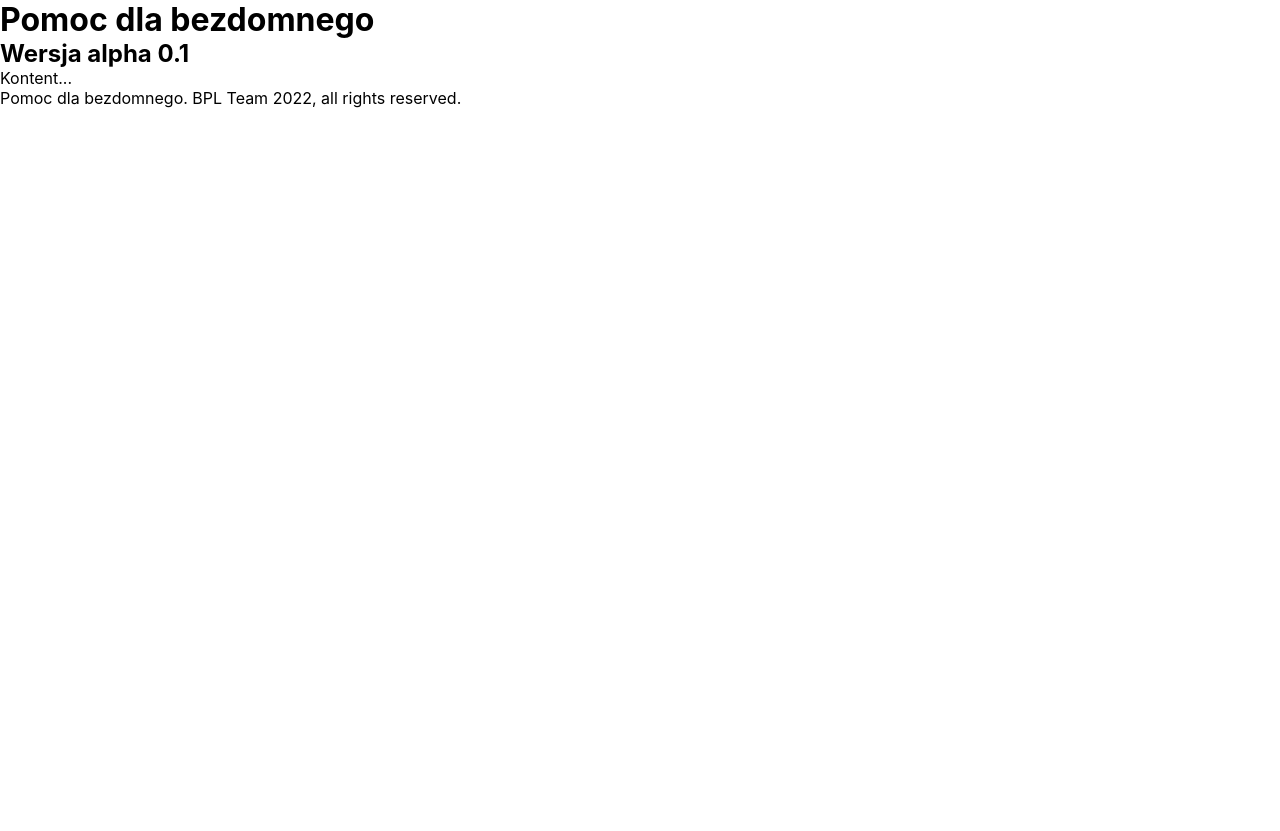
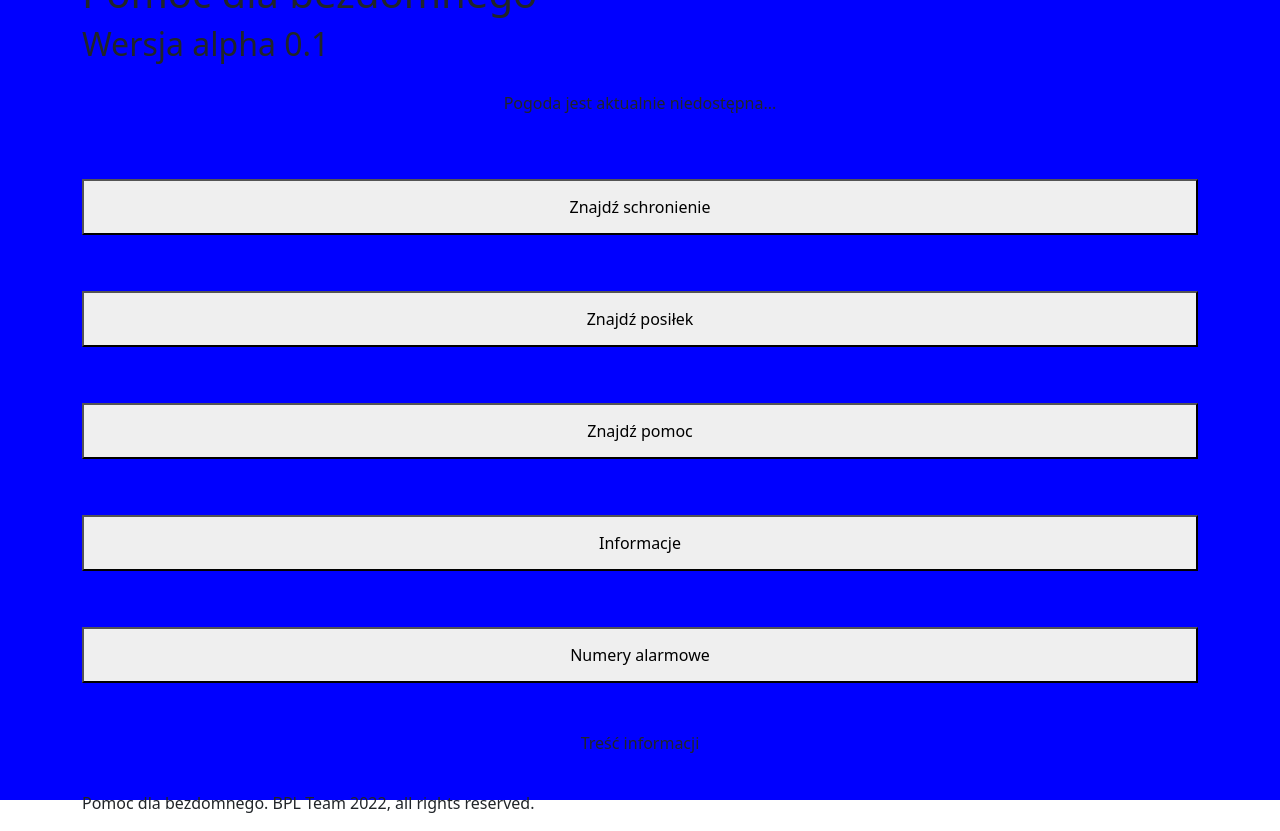
Before and after one commit to FunkyJimm/pomoc-kiosk, a React (Create React App) app: page / in a window 1280 px wide. Before the commit the page ends 800 px from the top, so only its background shows below. Built offline with nearby package versions, Linux system fonts and the light colour scheme; no server answers.

Commit message:
added main-menu and contacts components, added openweather api communication

```diff
--- a/package.json
+++ b/package.json
@@ -7,6 +7,7 @@
     "@testing-library/react": "^12.1.2",
     "@testing-library/user-event": "^13.5.0",
     "bootstrap": "^5.1.3",
+    "node-sass": "^7.0.1",
     "react": "^17.0.2",
     "react-bootstrap": "^2.1.1",
     "react-dom": "^17.0.2",
--- a/public/index.html
+++ b/public/index.html
@@ -1,5 +1,5 @@
 <!DOCTYPE html>
-<html lang="en">
+<html lang="pl">
   <head>
     <meta charset="utf-8" />
     <link rel="icon" href="%PUBLIC_URL%/favicon.ico" />
@@ -24,7 +24,7 @@
       work correctly both with client-side routing and a non-root public URL.
       Learn how to configure a non-root public URL by running `npm run build`.
     -->
-    <title>React App</title>
+    <title>Pomoc dla bezdomnego</title>
   </head>
   <body>
     <noscript>You need to enable JavaScript to run this app.</noscript>
--- a/src/App.css
+++ /dev/null
@@ -1,4 +0,0 @@
-* {
-  margin: 0;
-  padding: 0;
-}
--- a/src/App.js
+++ b/src/App.js
@@ -1,11 +1,13 @@
-import './App.css';
+import './App.scss';
 
 import MainMenu from './components/main-menu/main-menu';
+import Contacts from './components/contacts/contacts';
 
 function App() {
   return (
     <div className="App">
       <MainMenu />
+      {/* <Contacts /> */}
     </div>
   );
 }
--- /dev/null
+++ b/src/App.scss
@@ -0,0 +1,6 @@
+@import "~bootstrap/scss/bootstrap";
+
+* {
+  margin: 0;
+  padding: 0;
+}
--- /dev/null
+++ b/src/components/contacts/contacts.jsx
@@ -0,0 +1,65 @@
+import { Container, Row, Table } from "react-bootstrap";
+
+const Contacts = () => {
+  return (
+    <div className="contacts__container">
+      <Container>
+        <Row>
+          <h1>Zadzwoń po pomoc</h1>
+        </Row>
+        <Row>
+          <p>W tym miejscu możesz zadzwonić pod jeden z dostępnych numerów, w celu otrzymania pomocy.</p>
+        </Row>
+        <Row>
+          <Table bordered hover>
+            <thead>
+              <tr>
+                <th>Nazwa</th>
+                <th>Telefon</th>
+              </tr>
+            </thead>
+            <tbody>
+              <tr>
+                <td>Policja:</td>
+                <td><a href="tel:997">997</a></td>
+              </tr>
+              <tr>
+                <td>Straż pożarna:</td>
+                <td><a href="tel:998">998</a></td>
+              </tr>
+              <tr>
+                <td>Pogotowie ratunkowe:</td>
+                <td><a href="tel:999">999</a></td>
+              </tr>
+              <tr>
+                <td>Straż miejska:</td>
+                <td><a href="tel:986">986</a></td>
+              </tr>
+              <tr>
+                <td>Telefon zaufania dla dzieci i młodzieży:</td>
+                <td><a href="tel:116-111">116-111</a></td>
+              </tr>
+              <tr>
+                <td>Kryzysowy Telefon Zaufania:</td>
+                <td><a href="tel:116-123">116-123</a></td>
+              </tr>
+              <tr>
+                <td>Centrum Wsparcia psychicznego (ITAKA):</td>
+                <td><a href="tel:800-702-222">800-702-222</a></td>
+              </tr>
+              <tr>
+                <td>Niebieska Linia dla osób dotkniętych przemocą domową:</td>
+                <td><a href="tel:22-668-70-00">22-668-70-00</a></td>
+              </tr>
+            </tbody>
+          </Table>
+        </Row>
+        <Row>
+          <button>Powrót</button>
+        </Row>
+      </Container>
+    </div>
+  )
+}
+
+export default Contacts;
--- a/src/components/main-menu/main-menu.jsx
+++ b/src/components/main-menu/main-menu.jsx
@@ -1,6 +1,48 @@
+import { useEffect, useState } from 'react';
 import { Container, Row } from "react-bootstrap";
 
+import WeatherApi from "../../helpers/weather-api";
+
+import './main-menu.scss';
+
 const MainMenu = () => {
+  const [weather, setWeather] = useState();
+
+  const weatherApi = new WeatherApi('katowice');
+
+  useEffect(() => {
+    weatherApi.getWeather(setWeather);
+  }, []);
+
+  const weatherInfo = () => {
+    if (weather) {
+      const { main } = weather;
+
+      let warningMessage = '';
+      let warningTextColor = '';
+      if (main.temp < 10 && main.temp > 0) {
+        warningMessage = 'Dzisiaj w nocy będzie chłodno. Prosimy zachować ostrożność.';
+        warningTextColor = '#000';
+      } else if (main.temp < 0 && main.temp > -10) {
+        warningMessage = 'Dzisiaj w nocy będzie zimno. Powinieneś poszukać pomocy!';
+        warningTextColor = '#ffff00';
+      } else if (main.temp < -10) {
+        warningMessage = 'Dzisiaj w nocy będzie bardzo zimno. Natychmiast szukaj schronienia!!!';
+        warningTextColor = '#ff0000';
+      }
+
+      return (
+        <>
+          <p>Aktualna temperatura na zewnątrz: {Math.round(main.temp)}*C</p>
+          <p style={{ color: warningTextColor }}>{warningMessage}</p>
+        </>
+      )
+    } else {
+      return (
+        <p>Pogoda jest aktualnie niedostępna...</p>
+      )
+    }
+  }
 
   return (
     <div className="main-menu__container">
@@ -10,7 +52,23 @@ const MainMenu = () => {
           <h2>Wersja alpha 0.1</h2>
         </Row>
         <Row>
-          Kontent...
+          <div className="main-menu__container-weather">
+            {weatherInfo()}
+          </div>
+        </Row>
+        <Row>
+          <div className="main-menu__container-buttons">
+            <button>Znajdź schronienie</button>
+            <button>Znajdź posiłek</button>
+            <button>Znajdź pomoc</button>
+            <button>Informacje</button>
+            <button>Numery alarmowe</button>
+          </div>
+        </Row>
+        <Row>
+          <div className="main-menu__container-info">
+            <p>Treść informacji</p>
+          </div>
         </Row>
         <Row>
           <p>Pomoc dla bezdomnego. BPL Team 2022, all rights reserved.</p>
--- /dev/null
+++ b/src/components/main-menu/main-menu.scss
@@ -0,0 +1,36 @@
+.main-menu__container {
+  background-color: blue;
+  width: 100vw;
+  height: 100vh;
+  display: flex;
+  flex-flow: column nowrap;
+  justify-content: center;
+  align-items: center;
+
+  &-weather {
+    height: 10vh;
+    display: flex;
+    flex-flow: column nowrap;
+    justify-content: space-evenly;
+    align-items: center;
+  }
+
+  &-buttons {
+    height: 70vh;
+    display: flex;
+    flex-flow: column nowrap;
+    justify-content: space-around;
+
+    button {
+      width: 100%;
+      height: 10%;
+    }
+  }
+
+  &-info {
+    height: 10vh;
+    display: flex;
+    justify-content: center;
+    align-items: center;
+  }
+}
--- /dev/null
+++ b/src/config/config.js
@@ -0,0 +1,3 @@
+export default {
+  API_KEY: '2e7ef616af929e3f9eca20b73a24d8a9',
+}
--- /dev/null
+++ b/src/helpers/weather-api.js
@@ -0,0 +1,18 @@
+import Config from '../config/config';
+
+const API_URL = 'http://api.openweathermap.org/data/2.5/';
+
+class WeatherApi {
+  constructor(location) {
+    this.location = location;
+  }
+
+  getWeather = setState => {
+    fetch(API_URL + '/weather?q=' + this.location + '&appid=' + Config.API_KEY + '&units=metric')
+    .then(res => res.json())
+    .then(weather => setState(weather))
+    .catch(err => console.log(err));
+  }
+}
+
+export default WeatherApi
```
Also changed, not shown: 1 other file (tests, documents, lock files or other folders).
